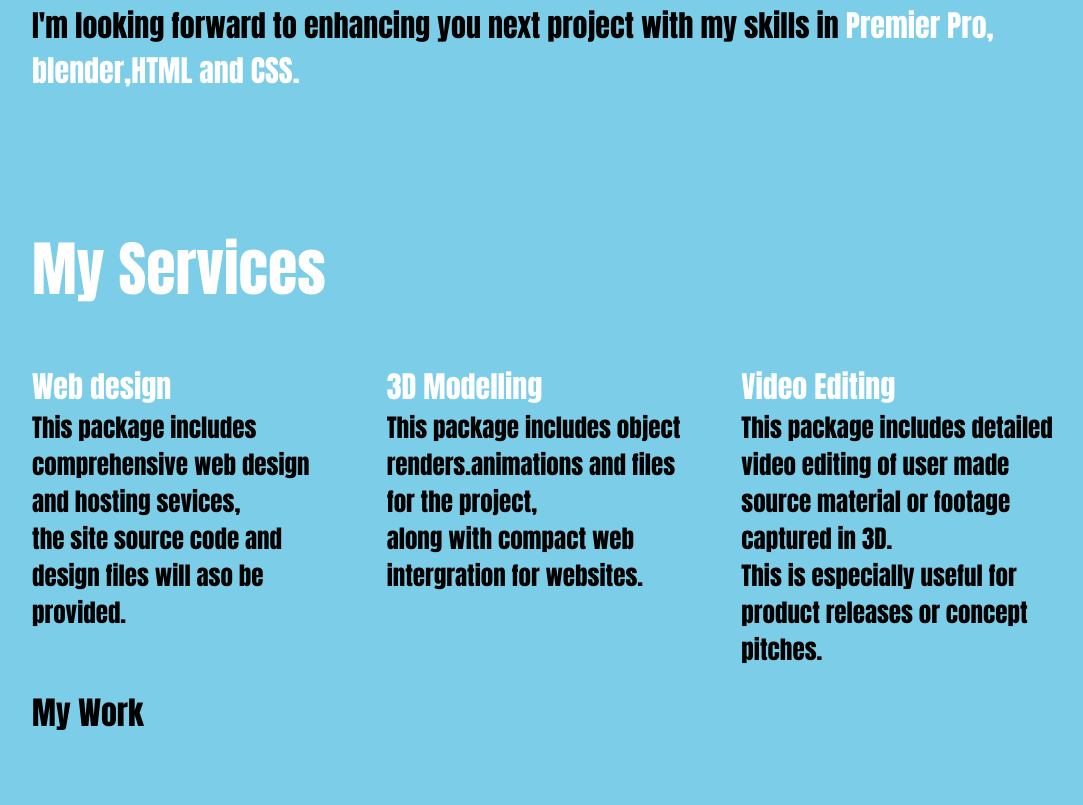
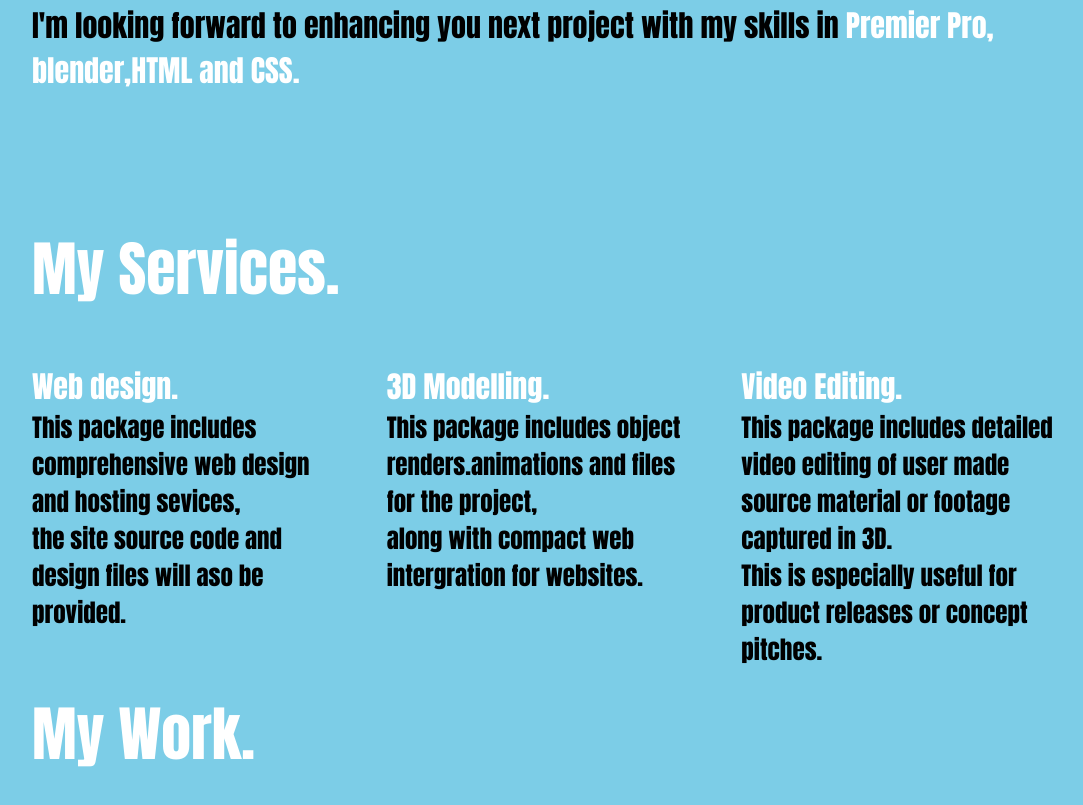
Before and after one commit to Emmanuel-Opoti/Emmanuel-Opoti.github.io, a plain HTML site: page index.html in a window 1280 px wide. Shown: the part 1113-1918 px from the top of the page, without its empty margins (96-1179 px from the left). Before the commit the page ends 1890 px from the top, so only its background shows below. Drawn offline with Linux system fonts and the light colour scheme.

Commit message:
Protfolio Still

```diff
--- a/index.css
+++ b/index.css
@@ -110,3 +110,10 @@ font-size: 30px;
     color: white;
     font-size: 30px;
     }
+/*--------PORTFOLIO-------*/
+
+.portfolio-title{
+    color: white;
+    font-size: 60px;
+    font-weight: bolder;
+}
--- a/index.html
+++ b/index.html
@@ -42,25 +42,25 @@
 </div>
 <div id="services">
     <div class="container">
-        <h1 class="services-title">My Services</h1>
+        <h1 class="services-title">My Services.</h1>
         <div class="services-list">
            <div>
-            <h2>Web design</h2>
+            <h2>Web design.</h2>
             <p> This package includes comprehensive web design and hosting sevices,<br>the site source code and design files will aso be provided.</p>
            </div>
            <div>
-            <h2>3D Modelling</h2>
+            <h2>3D Modelling.</h2>
             <p>This package includes object renders.animations and files for the project, <br> along with compact web intergration for websites.</p>
            </div>
            <div>
-            <h2>Video Editing</h2>
+            <h2>Video Editing.</h2>
             <p>This package includes detailed video editing of user made source material or footage captured in 3D. <br> This is especially useful for product releases or concept pitches.</p>
            </div>
         </div>
        </div>
 <div id="portfolio">
     <div class="container">
-        <h1 class="portfolio-title">My Work</h1>
+        <h1 class="portfolio-title">My Work.</h1>
     </div>
 </div>
 </div>
```
